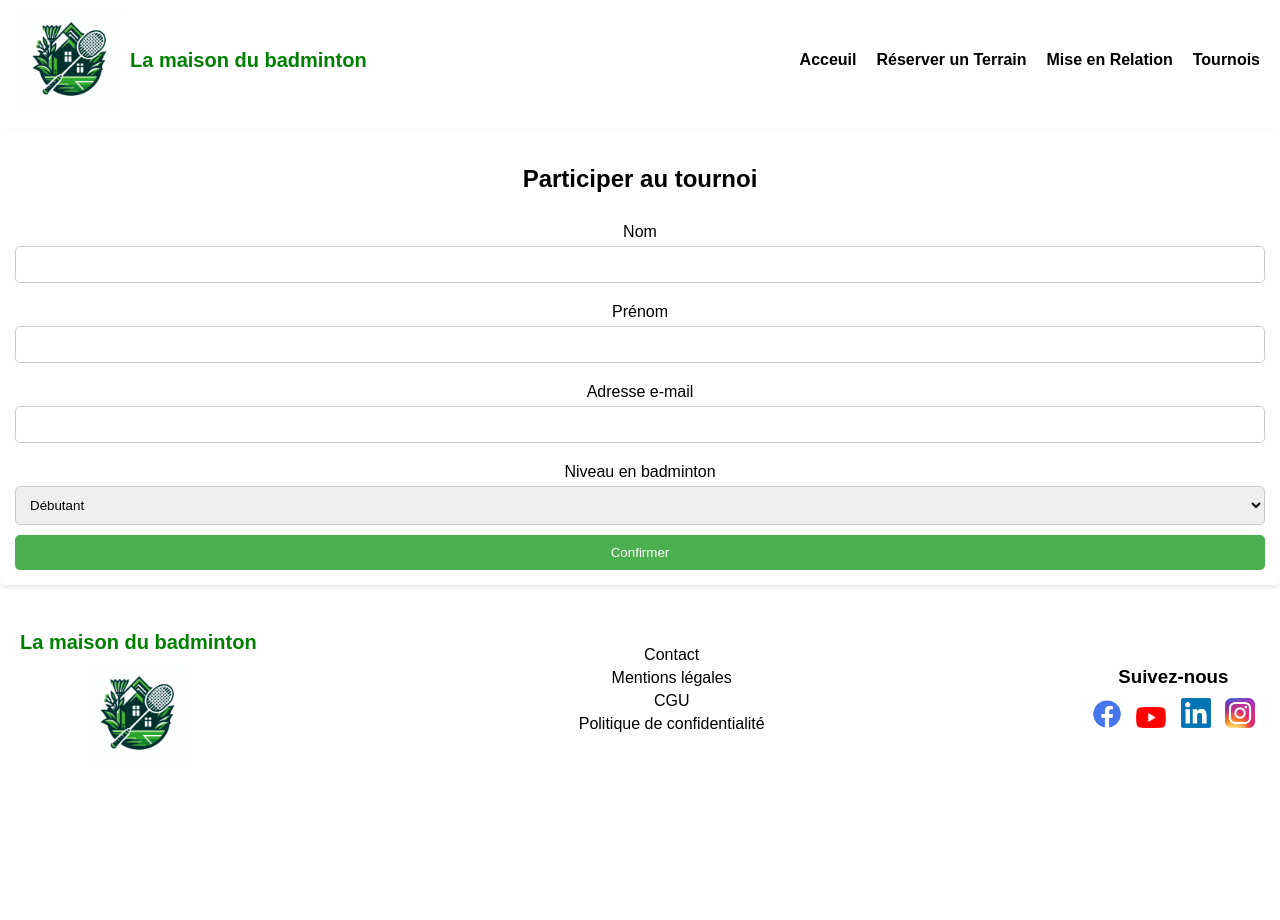
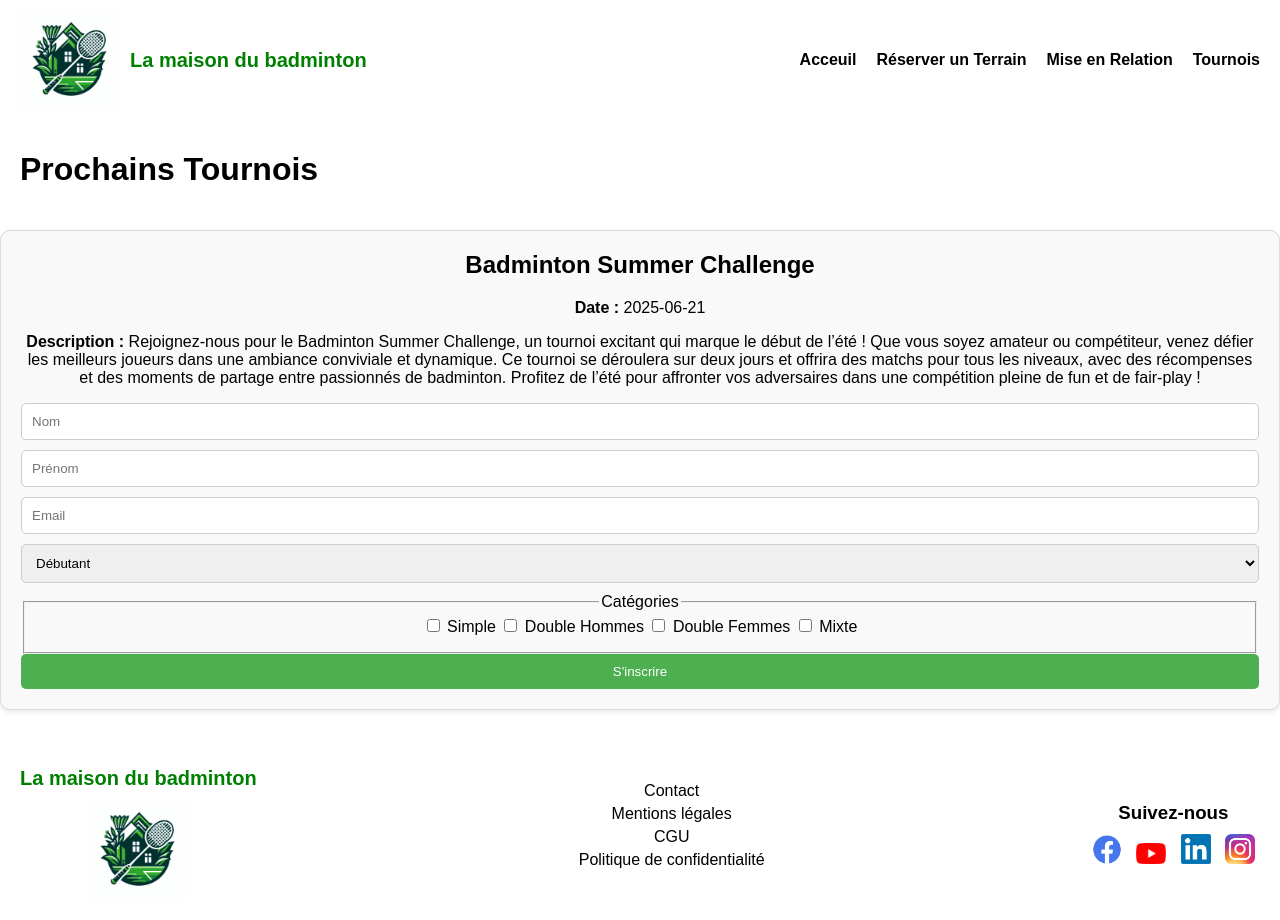
Before and after one commit to Thipakan/badminton, a PHP site: page /tournois.php in a window 1280 px wide. Before the commit the page ends 750 px from the top, so only its background shows below. Run offline with PHP 8.4, Linux system fonts and the light colour scheme; data comes from the database, SQL or seed files in the repository; both versions use the stored data as it was after the commit.

Commit message:
MAJ page tournois et bdd

```diff
--- a/tournois.php
+++ b/tournois.php
@@ -1,12 +1,77 @@
+<?php
+require "config.php";
+
+// Récupérer les tournois avec leurs descriptions et images
+$stmt = $pdo->query("SELECT * FROM tournois WHERE date_tournoi >= CURDATE() ORDER BY date_tournoi ASC");
+$tournois = $stmt->fetchAll(PDO::FETCH_ASSOC);
+
+// Traitement du formulaire d'inscription (inchangé)
+if ($_SERVER["REQUEST_METHOD"] === "POST") {
+    if (!empty($_POST['nom']) && !empty($_POST['prenom']) && !empty($_POST['email']) && !empty($_POST['niveau']) && !empty($_POST['categories']) && !empty($_POST['id_tournoi'])) {
+        $nom = htmlspecialchars($_POST['nom']);
+        $prenom = htmlspecialchars($_POST['prenom']);
+        $email = htmlspecialchars($_POST['email']);
+        $niveau = htmlspecialchars($_POST['niveau']);
+        $categories = $_POST['categories'];
+        $id_tournoi = intval($_POST['id_tournoi']);
+
+        // Récupérer les inscriptions actuelles
+        $stmt = $pdo->prepare("SELECT nom_tournoi, inscrits FROM tournois WHERE id = ?");
+        $stmt->execute([$id_tournoi]);
+        $tournoi = $stmt->fetch(PDO::FETCH_ASSOC);
+        $nomTournoi = $tournoi['nom_tournoi'];
+
+        // Décoder les inscriptions existantes
+        $inscriptions = !empty($tournoi['inscrits']) ? json_decode($tournoi['inscrits'], true) : [];
+
+        // Vérifier si l'email est déjà inscrit
+        $alreadyRegistered = false;
+        foreach ($inscriptions as $inscrit) {
+            if ($inscrit['email'] === $email) {
+                $alreadyRegistered = true;
+                break;
+            }
+        }
+
+        if ($alreadyRegistered) {
+            $message = "Vous êtes déjà inscrit à ce tournoi !";
+        } else {
+            // Ajouter la nouvelle inscription
+            $inscriptions[] = [
+                "nom" => $nom,
+                "prenom" => $prenom,
+                "email" => $email,
+                "niveau" => $niveau,
+                "categories" => $categories,
+                "tournoi" => $nomTournoi
+            ];
+
+            // Encoder en JSON et mettre à jour la BDD
+            $stmt = $pdo->prepare("UPDATE tournois SET inscrits = ? WHERE id = ?");
+            $stmt->execute([json_encode($inscriptions), $id_tournoi]);
+
+            $message = "Inscription réussie à $nomTournoi !";
+        }
+    } else {
+        $message = "Veuillez remplir tous les champs.";
+    }
+}
+?>
+
+
+
+
+
+
 <!DOCTYPE html>
 <html lang="fr">
 <head>
+<head>
     <meta charset="UTF-8">
     <meta name="viewport" content="width=device-width, initial-scale=1.0">
-    <title>La maison du badminton</title>
+    <title>Tournois - La maison du badminton</title>
     <link rel="stylesheet" href="styles.css">
     <script src="script.js"></script>
-
 </head>
 <body>
 <header>
@@ -24,30 +89,72 @@
     </nav>
 </header>
 <body>
+    <header>
+        <h1>Prochains Tournois</h1>
+    </header>
     <main>
-        <section id="tournoi">
-            <h2>Participer au tournoi</h2>
-            <form id="tournoiForm">
-                <label for="nom">Nom</label>
-                <input type="text" id="nom" name="nom" required>
+        <?php if (!empty($tournois)) : ?>
+            <?php foreach ($tournois as $tournoi) : ?>
+                <section class="tournoi">
+                    <h2><?= htmlspecialchars($tournoi['nom_tournoi']) ?></h2>
+                    <?php if (!empty($tournoi['image'])) : ?>
+                        <img src="<?= htmlspecialchars($tournoi['image']) ?>" alt="Image du tournoi" class="tournoi-image">
+                    <?php endif; ?>
+                    <p><strong>Date :</strong> <?= htmlspecialchars($tournoi['date_tournoi']) ?></p>
+                    <?php if (!empty($tournoi['description'])) : ?>
+                        <p><strong>Description :</strong> <?= nl2br(htmlspecialchars($tournoi['description'])) ?></p>
+                    <?php endif; ?>
 
-                <label for="prenom">Prénom</label>
-                <input type="text" id="prenom" name="prenom" required>
-
-                <label for="email">Adresse e-mail</label>
-                <input type="email" id="email" name="email" required>
-
-                <label for="niveau">Niveau en badminton</label>
-                <select id="niveau" name="niveau" required>
+                    <form method="POST">
+                        <input type="hidden" name="id_tournoi" value="<?= $tournoi['id'] ?>">
+                        <input type="text" name="nom" placeholder="Nom" required>
+                        <input type="text" name="prenom" placeholder="Prénom" required>
+                        <input type="email" name="email" placeholder="Email" required>
+                        <select name="niveau" required>
                             <option value="débutant">Débutant</option>
                             <option value="intermédiaire">Intermédiaire</option>
                             <option value="avancé">Avancé</option>
                         </select>
-
-                <button type="submit">Confirmer</button>
+                        <fieldset>
+                            <legend>Catégories</legend>
+                            <label><input type="checkbox" name="categories[]" value="Simple"> Simple</label>
+                            <label><input type="checkbox" name="categories[]" value="Double Hommes"> Double Hommes</label>
+                            <label><input type="checkbox" name="categories[]" value="Double Femmes"> Double Femmes</label>
+                            <label><input type="checkbox" name="categories[]" value="Mixte"> Mixte</label>
+                        </fieldset>
+                        <button type="submit">S'inscrire</button>
                     </form>
                 </section>
+            <?php endforeach; ?>
+        <?php else : ?>
+            <p>Aucun tournoi à venir.</p>
+        <?php endif; ?>
+
+        <?php if (isset($message)) : ?>
+            <p><?= htmlspecialchars($message) ?></p>
+        <?php endif; ?>
     </main>
+
+    <style>
+        .tournoi {
+            border: 1px solid #ddd;
+            padding: 20px;
+            margin-bottom: 20px;
+            border-radius: 10px;
+            background: #f9f9f9;
+        }
+        .tournoi h2 {
+            margin-top: 0;
+        }
+        .tournoi-image {
+            width: 100%;
+            max-width: 500px;
+            display: block;
+            margin: 10px 0;
+            border-radius: 10px;
+        }
+    </style>
+</body>
 <footer>
     <div class="footer-left">
         <h2>La maison du badminton</h2>
@@ -71,30 +178,4 @@
         </div>
     </div>
 </footer>
-</body>
 </html>
-
-
-
-
-<?php
-require "config.php";
-
-// Afficher les tournois disponibles
-$stmt = $pdo->query("SELECT * FROM tournois");
-$tournois = $stmt->fetchAll(PDO::FETCH_ASSOC);
-
-// Inscription au tournoi
-if ($_SERVER["REQUEST_METHOD"] === "POST") {
-    $id_utilisateur = $_POST["id_utilisateur"];
-    $id_tournoi = $_POST["id_tournoi"];
-
-    // Inscrire l'utilisateur au tournoi
-    $stmt = $pdo->prepare("INSERT INTO inscriptions (id_utilisateur, id_tournoi) VALUES (?, ?)");
-    if ($stmt->execute([$id_utilisateur, $id_tournoi])) {
-        echo json_encode(["status" => "success", "message" => "Inscription au tournoi réussie !"]);
-    } else {
-        echo json_encode(["status" => "error", "message" => "Erreur lors de l'inscription"]);
-    }
-}
-?>
```
Also changed, not shown: badminton_db.sql (+32 -5 lines). Lines whose indentation alone changed are shown as unchanged.
